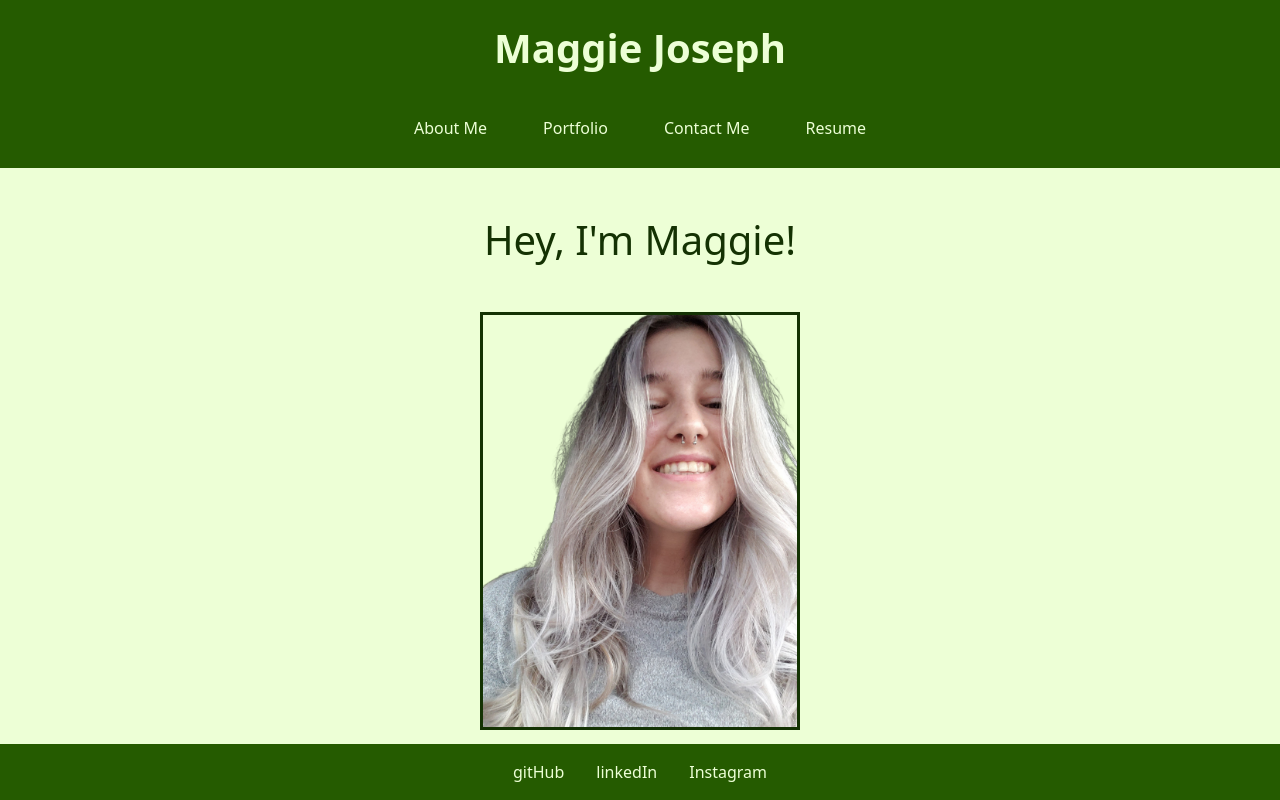
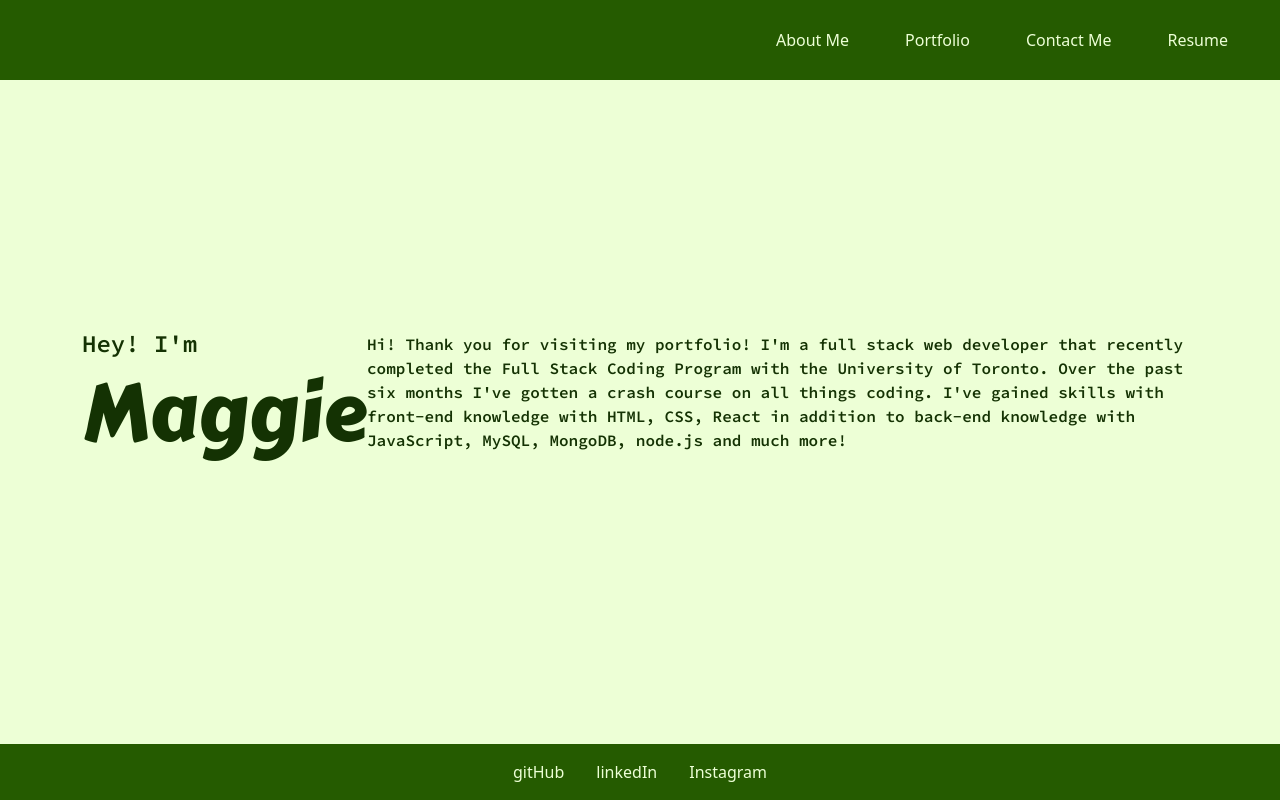
Before and after one commit to maggiejoe/maggies-react-portfolio, a React (Create React App) app: page / in a window 1280 px wide. Shown: the top 800 px of the page. Built offline with nearby package versions, Linux system fonts and the light colour scheme.

Commit message:
updating about page

```diff
--- a/public/index.html
+++ b/public/index.html
@@ -24,6 +24,14 @@
       work correctly both with client-side routing and a non-root public URL.
       Learn how to configure a non-root public URL by running `npm run build`.
     -->
+
+    <!-- GOOGLE FONTS -->
+    <link rel="preconnect" href="https://fonts.googleapis.com">
+    <link rel="preconnect" href="https://fonts.gstatic.com" crossorigin>
+    <link href="https://fonts.googleapis.com/css2?family=Merriweather+Sans:wght@300;800&family=Quicksand:wght@300;700&family=Saira+Condensed:wght@300;900&family=Source+Code+Pro:wght@400;500;600&display=swap" rel="stylesheet">
+
+    <link href="https://fonts.googleapis.com/css2?family=Carter+One&display=swap" rel="stylesheet">
+
     <title>Maggie's React Portfolio</title>
   </head>
   <body>
--- a/src/App.css
+++ b/src/App.css
@@ -1,3 +1,4 @@
+/* GLOBAL STYLES */
 :root {
   --forest-green: #143203ff;
   --blue: #a6d8e3ff;
@@ -20,13 +21,24 @@ main {
 }
 
 html, body {
-  width: 100%;
-  height: 100%;
-  background-color: var(--light-green) !Important;
+  width: 100% !important;
+  height: 100% !important;
+  background-color: var(--light-green) !important;
 }
 
 #text-color {
   color: var(--forest-green);
+}
+
+.intro-text {
+  font-family: 'Source Code Pro', monospace;
+  font-weight: 600;
+}
+
+.name-text {
+  font-family: 'Carter One', cursive;
+  font-size:500%;
+
 }
 
 /* HEADER/NAVIGATION */
--- a/src/App.js
+++ b/src/App.js
@@ -61,7 +61,7 @@ function App() {
         currentCategory={currentCategory}
         setCurrentCategory={setCurrentCategory}
       ></Header>
-      <main>
+      <main className="d-flex align-items-center" style = {{height:"80vh"}}>
         {renderPage()}
       </main>
       <Footer></Footer>
--- a/src/components/About/index.js
+++ b/src/components/About/index.js
@@ -1,22 +1,24 @@
 import React from 'react';
-import selfPortrait from '../../assets/images/self-portrait.png';
+// import selfPortrait from '../../assets/images/self-portrait.png';
 
 function About() {
     return (
-        <section className='py-5 text-center'>
-            <h1 id='text-color' className='mb-5'>Hey, I'm Maggie!</h1>
-            <img src={selfPortrait} id='img-border' className='mb-4' style={{ width: "25%" }} alt='Self portrait' />
-            <div>
-                <p id='text-color' className='pb-5'>
-                    Hi! Thank you for visiting my portfolio! I'm a full stack web developer that recently completed the Full Stack Coding Program with the University of Toronto.
-                    Over the past six months I've gotten a crash course on all things coding. I've gained skills with front-end knowledge with HTML, CSS, React in addition to
-                    back-end knowledge with JavaScript, MySQL, MongoDB, node.js and much more!
-                    <br />
-                    <br />
-                    I'm looking forward to taking all the knowledge I've learned and apply it to exciting web designs with a passionate team of developers!
-                    With my several years of experience in customer service and management I think I have all the qualities to fit your team!
-                    Please visit the contact me sections so we can get in touch! I look forward to meeting you!
-                </p>
+        <section className='container'>
+            <div className='d-flex align-items-center row'>
+                <div className='col-3'>
+                    <div className=''>
+                        <h1 id='text-color' className='intro-text fs-4'>Hey! I'm</h1>
+                        <h1 id='text-color' className='name-text'>Maggie</h1>
+                    </div>
+                </div>
+                {/* <img src={selfPortrait} id='img-border' className='mb-4' style={{ width: "25%" }} alt='Self portrait' /> */}
+                <div className='col-9'>
+                    <p id='text-color' className=' intro-text'>
+                        Hi! Thank you for visiting my portfolio! I'm a full stack web developer that recently completed the Full Stack Coding Program with the University of Toronto.
+                        Over the past six months I've gotten a crash course on all things coding. I've gained skills with front-end knowledge with HTML, CSS, React in addition to
+                        back-end knowledge with JavaScript, MySQL, MongoDB, node.js and much more!
+                    </p>
+                </div>
             </div>
         </section>
     );
--- a/src/components/Footer/index.js
+++ b/src/components/Footer/index.js
@@ -6,7 +6,7 @@ import React from 'react';
 function Footer() {
     return (
         <div id='footer'>
-            <div className='text-center navbar justify-content-center py-3'>
+            <div className='text-center navbar d-flex justify-content-center align-items-center py-3'>
                 <li className='px-3'>
                     <a href='https://github.com/maggiejoe' rel="noreferrer" target="_blank">
                         gitHub
--- a/src/components/Header/index.js
+++ b/src/components/Header/index.js
@@ -10,11 +10,11 @@ function Header(props) {
 
     return (
         <section id='header'>
-            <header>
-                <div className=''>
-                    <div className='py-4'>
-                        <h3 id='headerText' className='fw-bolder fs-1 text-center'>Maggie Joseph</h3>
-                    </div>
+            <header className="">
+                <div className='justify-content-end align-items-end'>
+                    {/* <div className='py-4'>
+                        <h3 id='headerText' className='fw-bolder fs-1 px-4'>Maggie Joseph</h3>
+                    </div> */}
                     <div className='text-center'>
                         <Navigation
                             categories={categories}
--- a/src/components/Naviation/index.js
+++ b/src/components/Naviation/index.js
@@ -8,7 +8,7 @@ function Navigation(props) {
     } = props
 
     return (
-        <div className='navbar justify-content-center pb-4'>
+        <div className='navbar justify-content-end p-4'>
             {categories.map((category) => (
                 <li
                     id='navText' className={`m-1 px-4 ${currentCategory.name === category.name && ""
--- a/src/index.css
+++ b/src/index.css
@@ -11,3 +11,7 @@ code {
   font-family: source-code-pro, Menlo, Monaco, Consolas, 'Courier New',
     monospace;
 }
+
+body {
+  height: 100%;
+}
```
